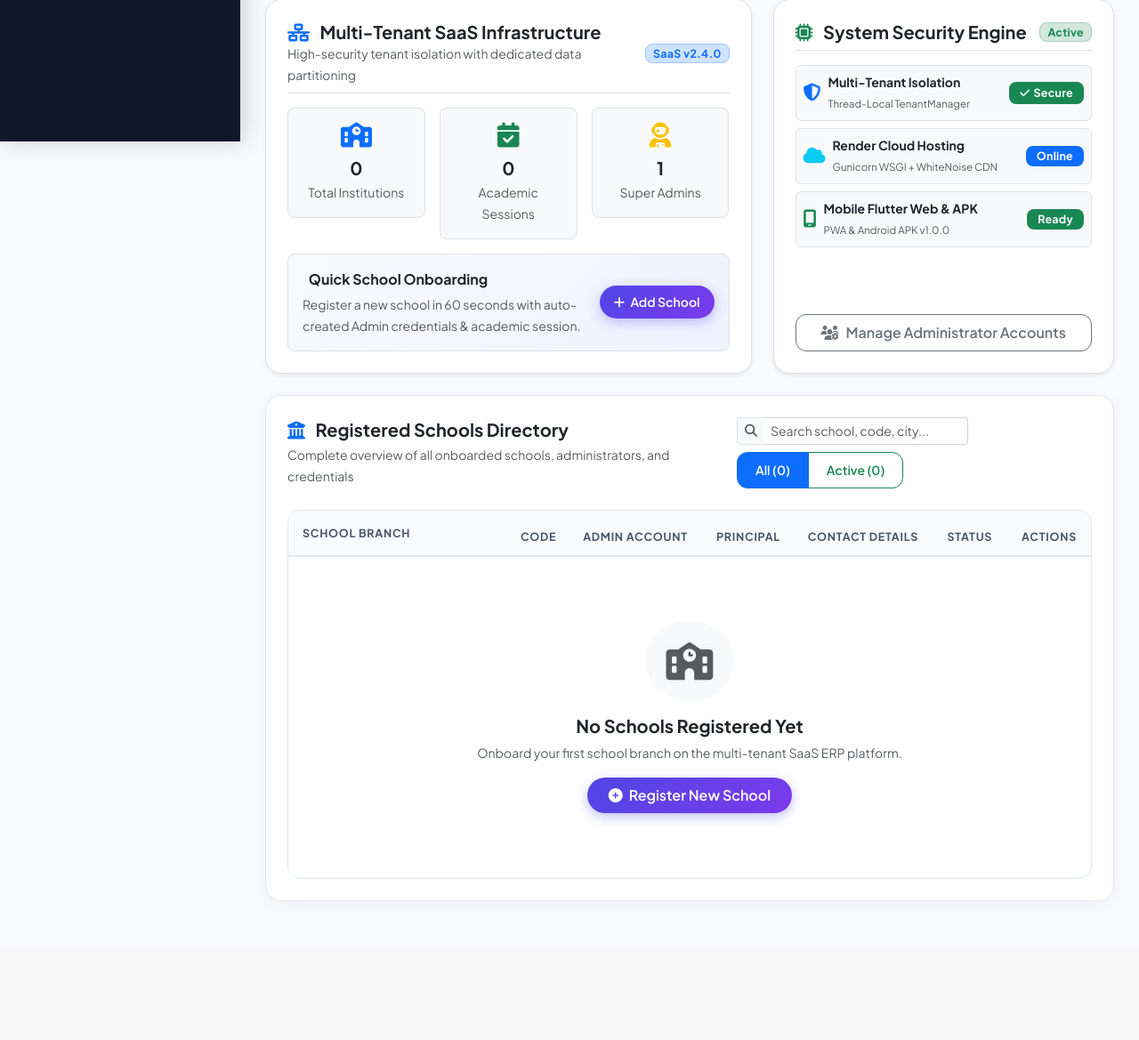
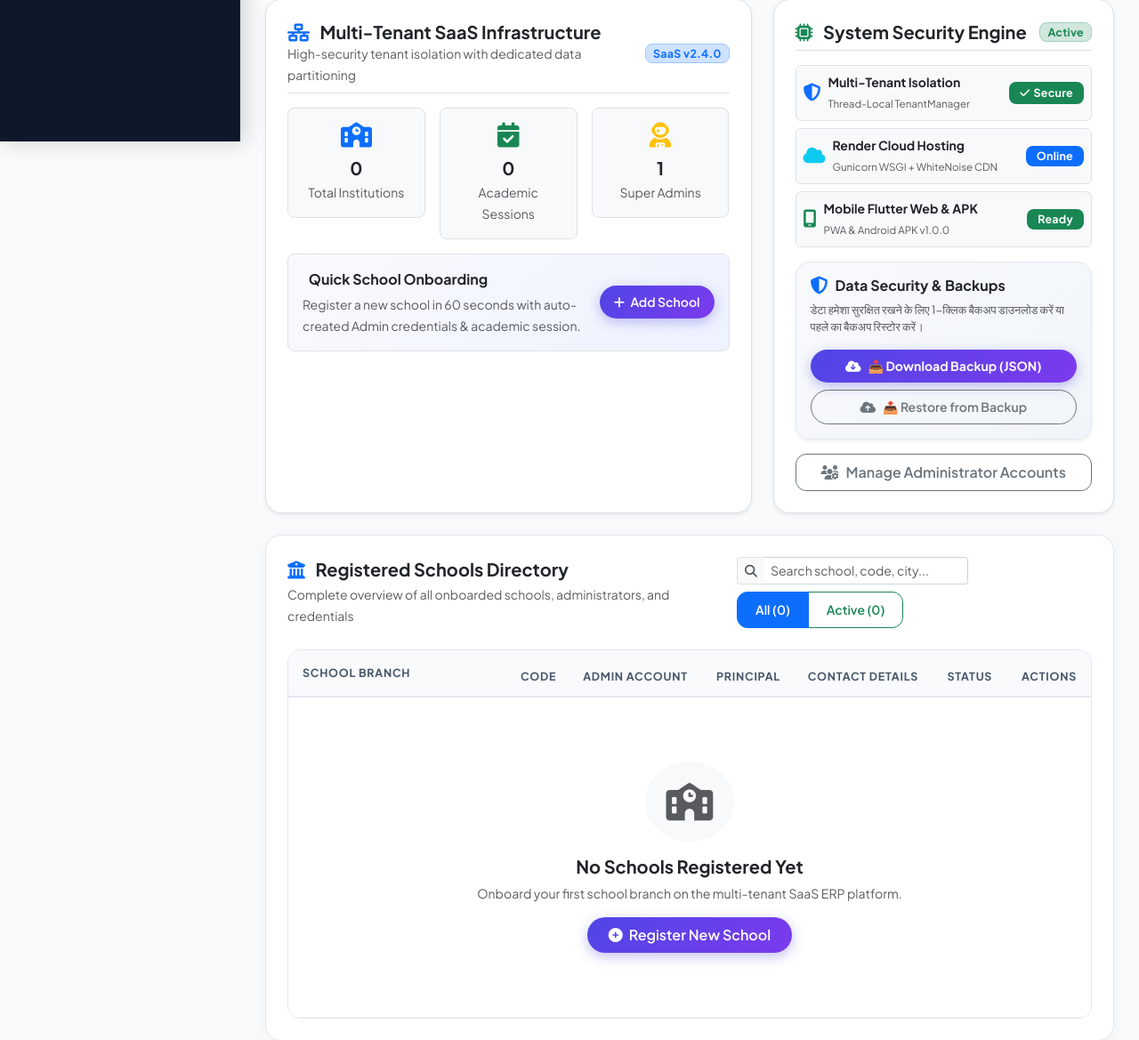
Before and after one commit to Abhi2701singh/school-erp, a Django app: page / in a window 1280 px wide. Shown: the part 641-1810 px from the top of the page at 89% size. Before the commit the page ends 1654 px from the top, so only its background shows below. Run offline with Django 5.2, Linux system fonts and the light colour scheme; a user stored in the database is signed in; data comes from the database, SQL or seed files in the repository; both versions use the stored data as it was after the commit; data that the repository does not hold is empty.

Commit message:
Add Super Admin 1-click full database export and restore backup system for 100% permanent data preservation

```diff
--- a/dashboard/urls.py
+++ b/dashboard/urls.py
@@ -8,4 +8,6 @@ urlpatterns = [
     path('download-app/', views.app_download_view, name='download_app'),
     path('manifest.json', views.manifest_view, name='pwa_manifest'),
     path('sw.js', views.service_worker_view, name='pwa_sw'),
+    path('system/backup/export/', views.export_backup_view, name='export_backup'),
+    path('system/backup/restore/', views.restore_backup_view, name='restore_backup'),
 ]
--- a/dashboard/views.py
+++ b/dashboard/views.py
@@ -292,3 +292,70 @@ def service_worker_view(request):
             resp['Service-Worker-Allowed'] = '/'
             return resp
     return HttpResponse('', content_type='application/javascript')
+
+
+@login_required
+def export_backup_view(request):
+    """Allow Super Admin to download a complete, timestamped JSON backup of all ERP data."""
+    if not request.user.is_super_admin():
+        messages.error(request, "Permission denied. Only Super Admin can export full database backups.")
+        return redirect('dashboard')
+
+    from io import StringIO
+    from datetime import datetime
+    from django.core.management import call_command
+    from django.http import HttpResponse
+
+    out = StringIO()
+    call_command(
+        'dumpdata',
+        'schools',
+        'accounts.User',
+        'academics',
+        'students',
+        'teachers',
+        'attendance',
+        'examinations',
+        'fees',
+        'homework',
+        indent=2,
+        stdout=out
+    )
+    timestamp = datetime.now().strftime('%Y%m%d_%H%M%S')
+    filename = f"school_erp_backup_{timestamp}.json"
+
+    response = HttpResponse(out.getvalue(), content_type='application/json')
+    response['Content-Disposition'] = f'attachment; filename="{filename}"'
+    return response
+
+
+@login_required
+def restore_backup_view(request):
+    """Allow Super Admin to restore ERP data from an uploaded JSON backup file."""
+    if not request.user.is_super_admin():
+        messages.error(request, "Permission denied.")
+        return redirect('dashboard')
+
+    from django.contrib import messages
+    from django.core.management import call_command
+    import tempfile, os
+
+    if request.method == 'POST' and request.FILES.get('backup_file'):
+        backup_file = request.FILES['backup_file']
+        try:
+            content = backup_file.read().decode('utf-8')
+            json.loads(content)  # Validate JSON structure
+
+            with tempfile.NamedTemporaryFile('w', delete=False, suffix='.json', encoding='utf-8') as tf:
+                tf.write(content)
+                temp_path = tf.name
+
+            call_command('loaddata', temp_path)
+            os.remove(temp_path)
+            messages.success(request, f"Data backup '{backup_file.name}' restored successfully!")
+        except Exception as e:
+            messages.error(request, f"Failed to restore backup: {e}")
+    else:
+        messages.warning(request, "Please select a valid .json backup file to restore.")
+
+    return redirect('dashboard')
--- a/templates/dashboard/super_admin.html
+++ b/templates/dashboard/super_admin.html
@@ -378,6 +378,25 @@
                     </div>
                 </div>
 
+                <!-- Data Safety & Backup Controls -->
+                <div class="card border-0 shadow-sm rounded-4 p-3 mb-3" style="background: linear-gradient(135deg, #f8fafc 0%, #f1f5f9 100%); border: 1px solid #e2e8f0 !important;">
+                    <div class="d-flex align-items-center gap-2 mb-2">
+                        <i class="fa-solid fa-shield-halved text-primary fs-5"></i>
+                        <h6 class="fw-bold mb-0 text-dark">Data Security & Backups</h6>
+                    </div>
+                    <p class="text-muted small mb-3" style="font-size: 0.8rem;">
+                        डेटा हमेशा सुरक्षित रखने के लिए 1-क्लिक बैकअप डाउनलोड करें या पहले का बैकअप रिस्टोर करें।
+                    </p>
+                    <div class="d-grid gap-2">
+                        <a href="{% url 'export_backup' %}" class="btn btn-sm btn-primary rounded-pill d-flex align-items-center justify-content-center gap-2 py-2 fw-bold shadow-xs">
+                            <i class="fa-solid fa-cloud-arrow-down"></i> 📥 Download Backup (JSON)
+                        </a>
+                        <button type="button" class="btn btn-sm btn-outline-secondary rounded-pill d-flex align-items-center justify-content-center gap-2 py-2 fw-semibold" data-bs-toggle="modal" data-bs-target="#restoreBackupModal">
+                            <i class="fa-solid fa-cloud-arrow-up"></i> 📤 Restore from Backup
+                        </button>
+                    </div>
+                </div>
+
                 <!-- Shortcuts -->
                 <div class="d-grid gap-2">
                     <a href="/admin/accounts/user/" target="_blank" class="btn btn-outline-secondary d-flex align-items-center justify-content-center gap-2 py-2 fw-semibold">
@@ -599,4 +618,34 @@ function filterByStatus(status, btn) {
     }
 }
 </script>
+
+<!-- Restore Backup Modal -->
+<div class="modal fade" id="restoreBackupModal" tabindex="-1" aria-hidden="true">
+    <div class="modal-dialog modal-dialog-centered">
+        <div class="modal-content border-0 shadow-lg rounded-4">
+            <div class="modal-header border-bottom-0 pb-0">
+                <h5 class="modal-title fw-bold text-dark d-flex align-items-center gap-2">
+                    <i class="fa-solid fa-cloud-arrow-up text-primary"></i> Restore School ERP Backup
+                </h5>
+                <button type="button" class="btn-close" data-bs-dismiss="modal" aria-label="Close"></button>
+            </div>
+            <form action="{% url 'restore_backup' %}" method="POST" enctype="multipart/form-data">
+                {% csrf_token %}
+                <div class="modal-body py-3">
+                    <p class="text-muted small mb-3">
+                        Select a previously downloaded <code>.json</code> backup file to restore all your schools, classes, students, fees, and records into the database.
+                    </p>
+                    <div class="mb-3">
+                        <label class="form-label small fw-bold">Upload Backup File (.json):</label>
+                        <input type="file" name="backup_file" accept=".json" class="form-control" required>
+                    </div>
+                </div>
+                <div class="modal-footer border-top-0 pt-0">
+                    <button type="button" class="btn btn-light rounded-pill px-3" data-bs-dismiss="modal">Cancel</button>
+                    <button type="submit" class="btn btn-primary rounded-pill px-4 fw-bold shadow-sm">Restore Data Now</button>
+                </div>
+            </form>
+        </div>
+    </div>
+</div>
 {% endblock %}
```
Also changed, not shown: db.sqlite3.
